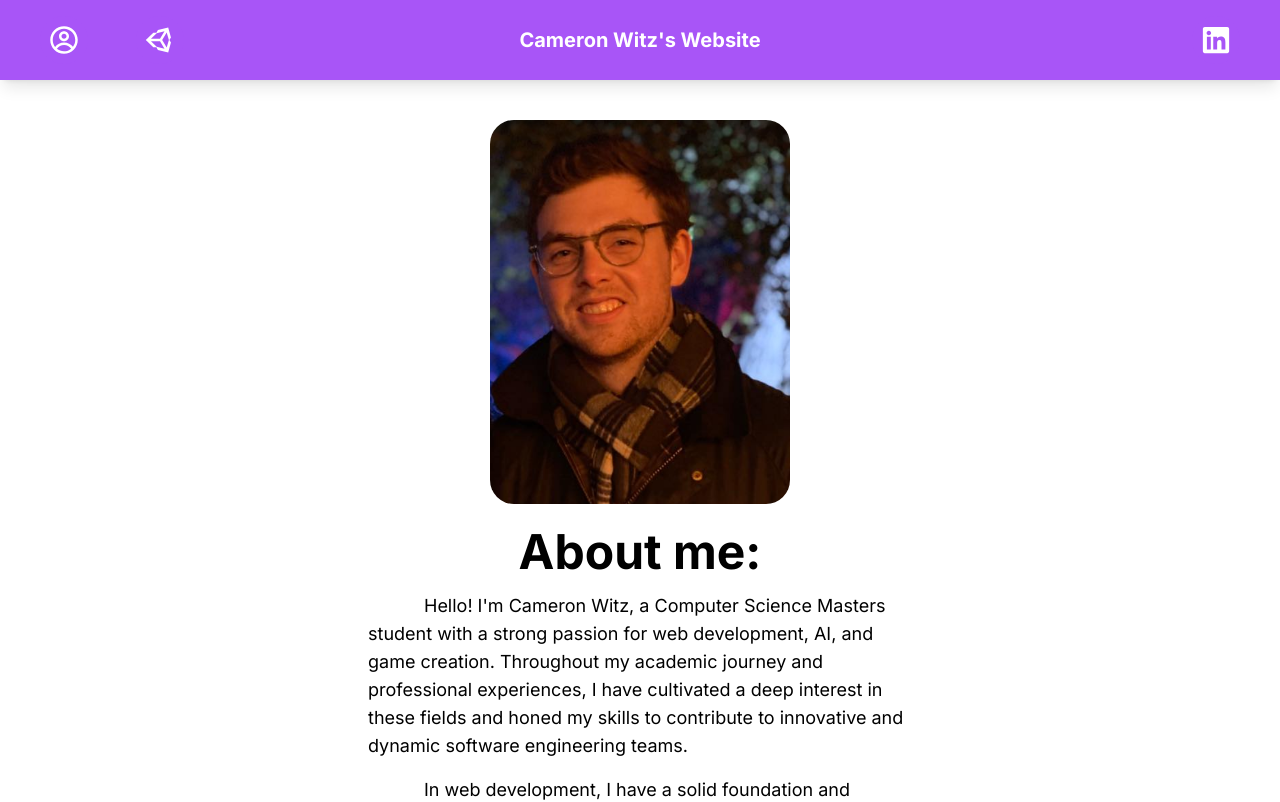
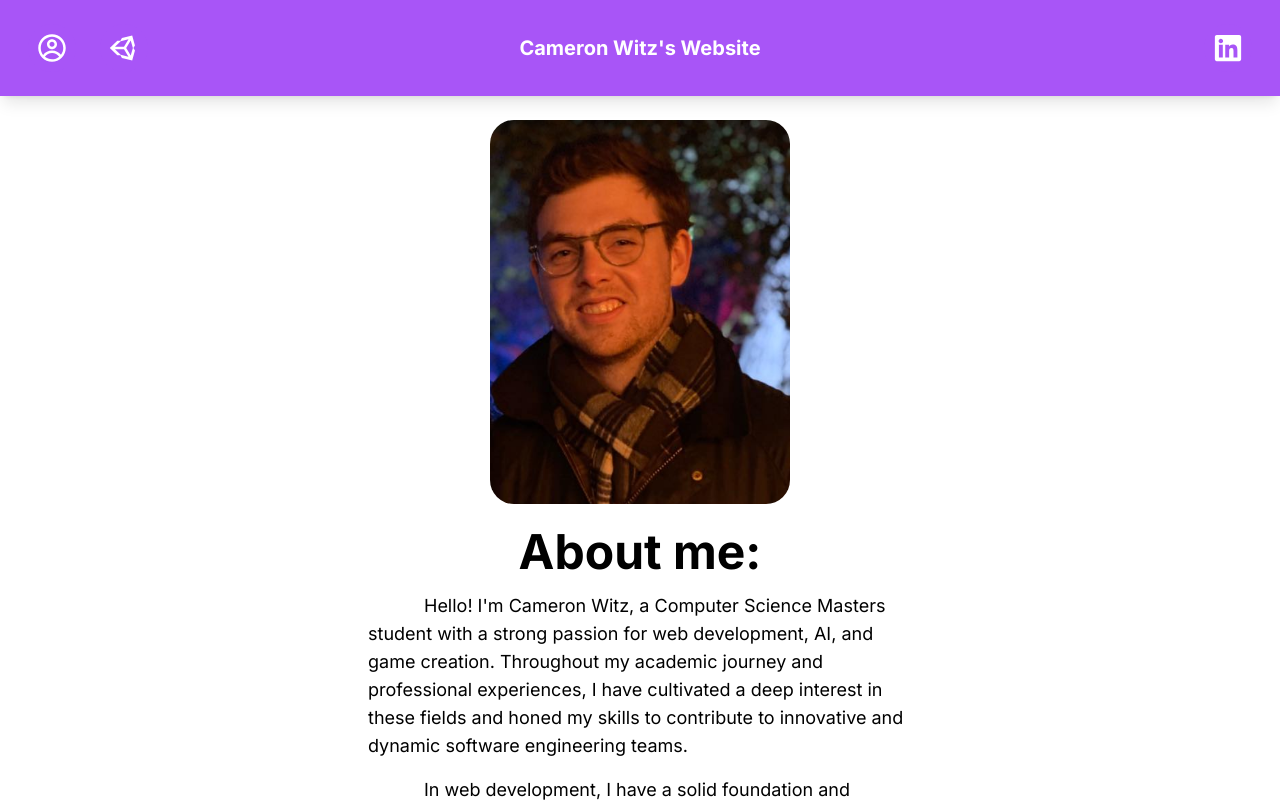
Before and after one commit to CameronWitz/PersonalSite, a Next.js app in the folder cameron-site/: page / in a window 1280 px wide. Shown: the top 802 px of the page. Built offline with nearby package versions, Linux system fonts and the light colour scheme.

Commit message:
centered navbar correctly

```diff
--- a/cameron-site/app/globals.css
+++ b/cameron-site/app/globals.css
@@ -28,7 +28,7 @@ body {
 
 @layer components {
   .nav-bar-element {
-    @apply relative flex items-center justify-center h-12 w-12  my-auto mx-6 bg-purple-500 text-white
+    @apply relative flex items-center justify-center h-12 w-12  my-auto mx-3 bg-purple-500 text-white
     hover:bg-white hover:text-purple-500 rounded-3xl hover:rounded-xl transition-all duration-300
     ease-linear cursor-pointer;
   }
--- a/cameron-site/app/page.tsx
+++ b/cameron-site/app/page.tsx
@@ -13,6 +13,7 @@ export default function Home() {
         className="flex flex-col relative items-center justify-center mt-6  flex-wrap max-w-4xl"
         style={{
           width: "50%",
+          minWidth: "364px",
         }}
       >
         <h1 className="flex font-bold text-5xl">About me:</h1>
--- a/cameron-site/components/NavBar.tsx
+++ b/cameron-site/components/NavBar.tsx
@@ -22,13 +22,10 @@ export default function NavBar() {
       setShrinkBar(!shrinkBar);
     };
     window.addEventListener("scroll", scrollListener);
-    //TODO: remove test
-    // window.addEventListener("click", test);
 
     // cleanup function
     return () => {
       window.removeEventListener("scroll", scrollListener);
-      // window.removeEventListener("click", test);
     };
   }, [shrinkBar]);
 
@@ -36,14 +33,14 @@ export default function NavBar() {
     <div
       id="backgroundContainer"
       className={`fixed top-0 left-0 z-50 ${
-        shrinkBar ? "h-12" : "h-20"
-      } w-screen flex  bg-purple-500 shadow-lg text-white transition-all duration-300 justify-between`}
+        shrinkBar ? "h-16" : "h-24"
+      } w-screen flex  bg-purple-500 shadow-lg text-white`}
     >
       <div
         id="rowContainer"
-        className="w-screen flex flex-row  justify-between"
+        className=" flex flex-row  transition-all duration-300 w-screen justify-between"
       >
-        <div className="flex mx-4">
+        <div className="flex ml-4 justify-start" style={{ width: "33%" }}>
           <NavBarElement
             icon={<CgProfile size="30" />}
             tooltip="View Resume"
@@ -65,15 +62,16 @@ export default function NavBar() {
           onClick={() => {
             router.push("/");
           }}
-          className="flex group text-center pr-24 my-auto font-bold text-xl mx-4 cursor-pointer transition-all ease-linear duration-300 hover:scale-125"
+          className="flex justify-center group text-center  my-auto font-bold text-xl  cursor-pointer transition-all ease-linear duration-300 hover:scale-125"
+          style={{ width: "33%" }}
         >
-          <span className="">{"Cameron Witz's Website"} </span>
+          <span className="whitespace-nowrap">{"Cameron Witz's Website"} </span>
           <span className="ml-20 -mt-6 nav-bar-tooltip group-hover:scale-75">
             {"Back to Home"}
           </span>
         </div>
 
-        <div className="flex mx-4 my-auto">
+        <div className="flex my-auto mr-4 justify-end" style={{ width: "33%" }}>
           <NavBarElement
             icon={<FaLinkedin size="30" />}
             tooltip="View Linkedin"
```
